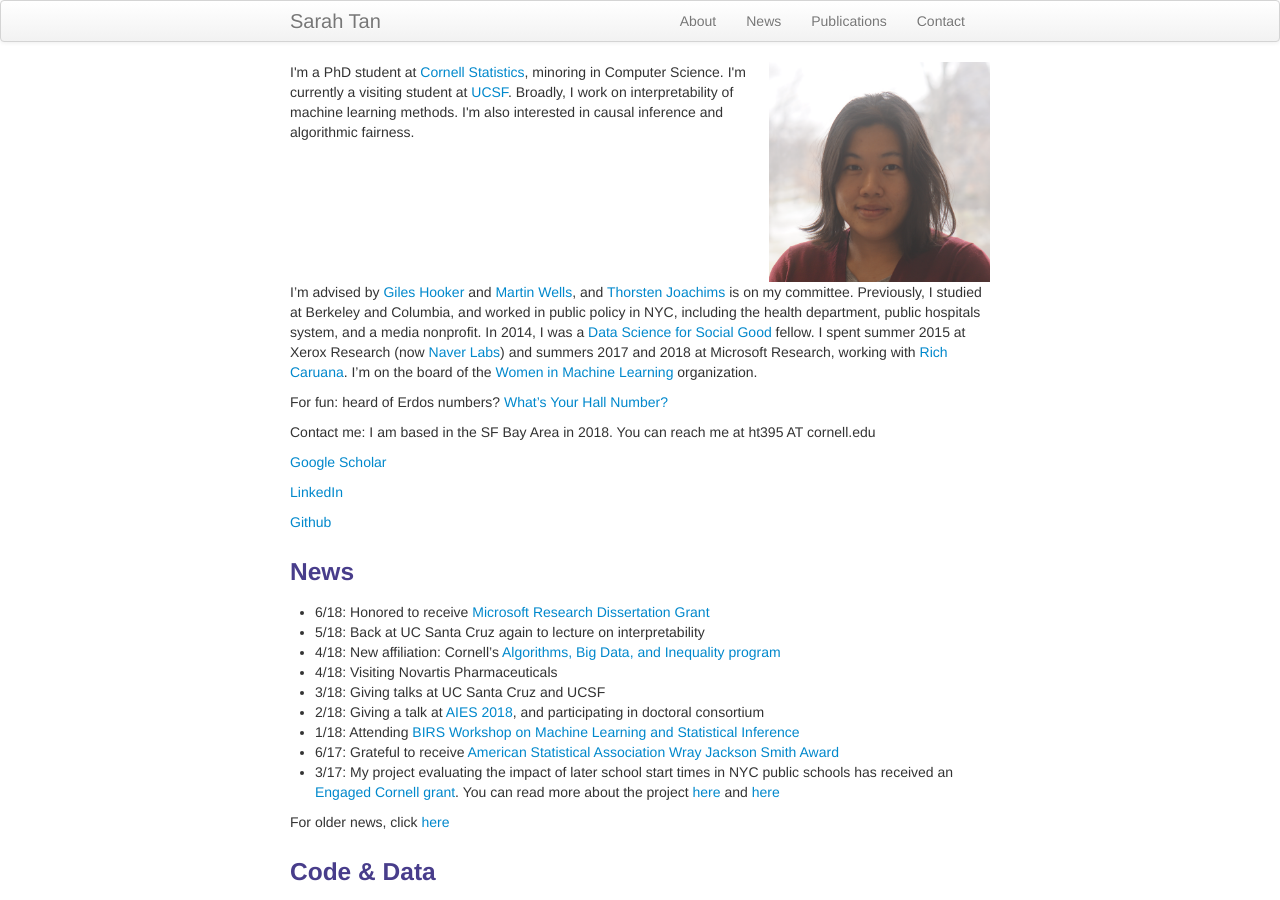
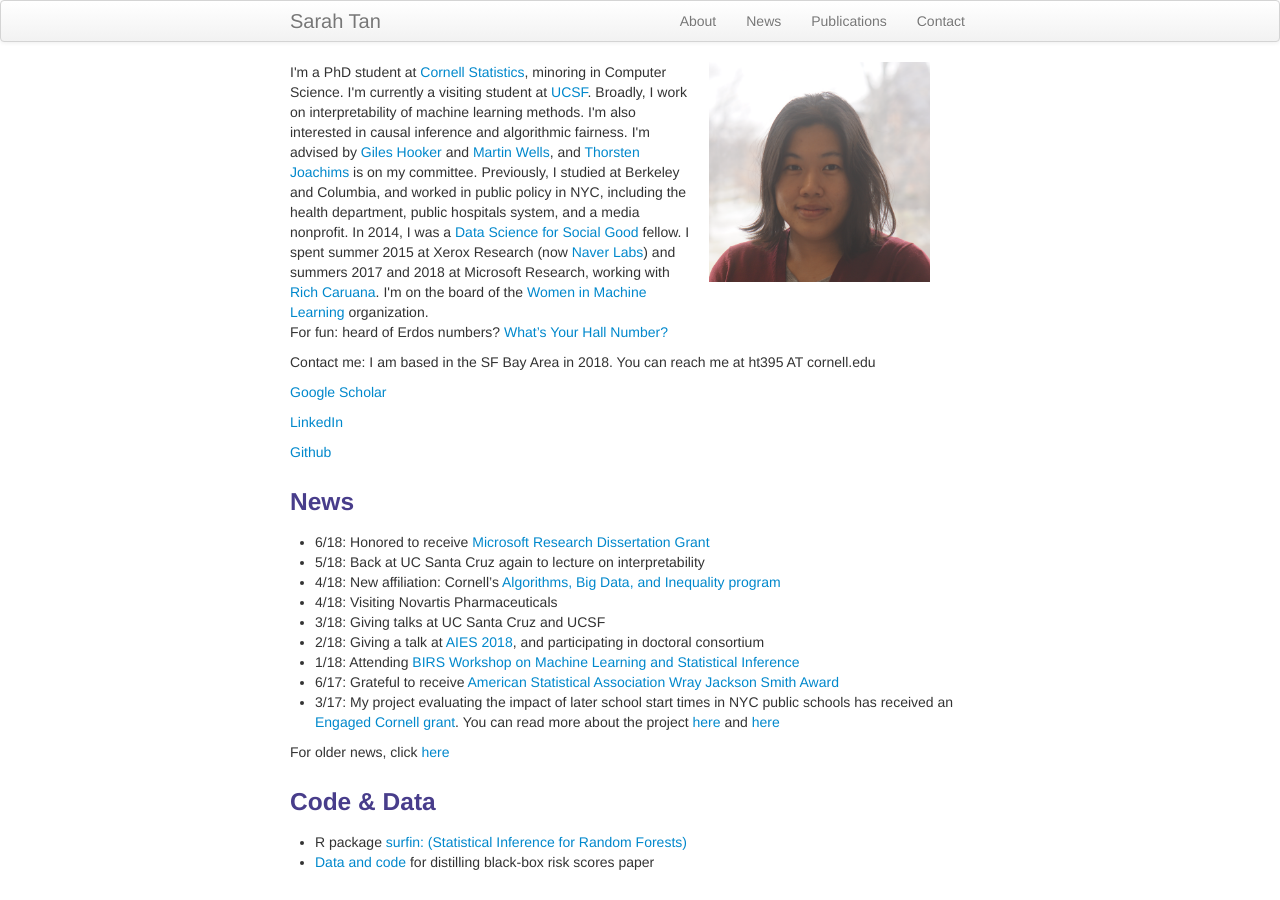
Before and after one commit to shftan/shftan.github.io, a Jekyll site: the page built from index.md, in a window 1280 px wide and 900 px high. Built offline with Jekyll 4.4.1, drawn with Linux system fonts in a browser that asks for light colours.

Commit message:
Update index.md

```diff
--- a/index.md
+++ b/index.md
@@ -6,8 +6,10 @@ keywords: Sarah Tan, Cornell, Statistics, interpretability, causal inference
 ---
 
 <div class="row-fluid" id="about">
-        <div class="span8">
+        <div class="span7">
                 I'm a PhD student at <a href="https://stat.cornell.edu/">Cornell Statistics</a>, minoring in Computer Science. I'm currently a visiting student at <a href="https://epibiostat.ucsf.edu/">UCSF</a>. Broadly, I work on interpretability of machine learning methods. I'm also interested in causal inference and algorithmic fairness.
+
+                I'm advised by <a href="http://faculty.bscb.cornell.edu/~hooker/">Giles Hooker</a> and <a href="https://courses.cit.cornell.edu/mtw1/">Martin Wells</a>, and <a href="https://www.cs.cornell.edu/people/tj/">Thorsten Joachims</a> is on my committee. Previously, I studied at Berkeley and Columbia, and worked in public policy in NYC, including the health department, public hospitals system, and a media nonprofit. In 2014, I was a <a href="https://dssg.uchicago.edu">Data Science for Social Good</a> fellow. I spent summer 2015 at Xerox Research (now <a href="http://www.europe.naverlabs.com">Naver Labs</a>) and summers 2017 and 2018 at Microsoft Research, working with <a href="https://www.microsoft.com/en-us/research/people/rcaruana/">Rich Caruana</a>. I'm on the board of the <a href="https://wimlworkshop.org">Women in Machine Learning</a> organization.
         </div>
 
         <div class="span4">
```
Also changed, not shown: other parts of index.md (+1 -1 lines).
